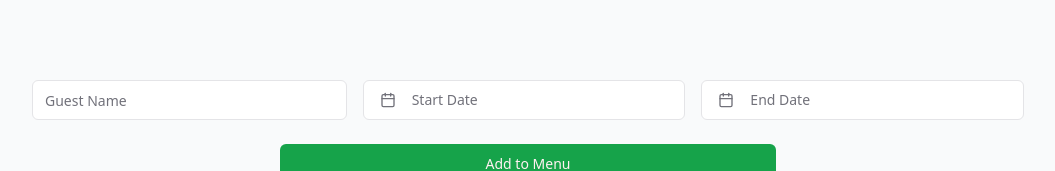
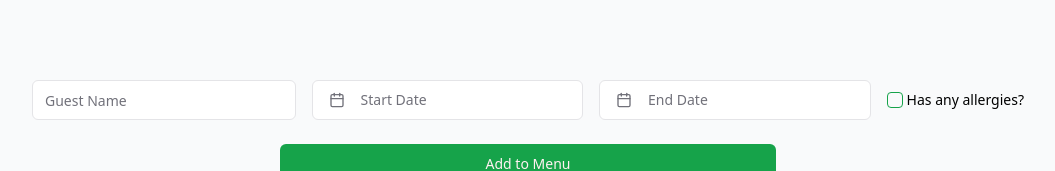
Before and after one commit to AdamGonda/BCA, a React (Vite) app: page / in a window 1280 px wide. Shown: the top 171 px of the page, without its empty margins (112-1167 px from the left). Built offline with nearby package versions, Linux system fonts and the light colour scheme; no server answers.

Commit message:
add checkbox for allergies

```diff
--- a/package.json
+++ b/package.json
@@ -11,6 +11,7 @@
 		"db": "json-server --watch db.json --port 3001"
 	},
 	"dependencies": {
+		"@radix-ui/react-checkbox": "^1.1.2",
 		"@radix-ui/react-popover": "^1.1.2",
 		"@radix-ui/react-slot": "^1.1.0",
 		"@tanstack/react-query": "^5.62.1",
--- a/src/api/guestService.ts
+++ b/src/api/guestService.ts
@@ -6,7 +6,7 @@
 
 export async function getGuests() {
 	// simulate network delay
-	await new Promise((resolve) => setTimeout(resolve, 1000));
+	// await new Promise((resolve) => setTimeout(resolve, 1000));
 
 	try {
 		const response = await fetch(`${BACKEND_URL}/${resource}`);
@@ -23,7 +23,7 @@
 	}
 }
 
-export async function addGuest({ name, startDate, endDate }: Guest) {
+export async function addGuest({ name, startDate, endDate, hasAnyAllergies }: Guest) {
 	try {
 		await fetch(`${BACKEND_URL}/${resource}`, {
 			method: 'POST',
@@ -34,6 +34,7 @@
 				name,
 				startDate,
 				endDate,
+				hasAnyAllergies,
 			}),
 		});
 	} catch (error) {
--- /dev/null
+++ b/src/components/ui/checkbox.tsx
@@ -0,0 +1,28 @@
+import * as React from "react"
+import * as CheckboxPrimitive from "@radix-ui/react-checkbox"
+import { Check } from "lucide-react"
+
+import { cn } from "@/lib/utils"
+
+const Checkbox = React.forwardRef<
+  React.ElementRef<typeof CheckboxPrimitive.Root>,
+  React.ComponentPropsWithoutRef<typeof CheckboxPrimitive.Root>
+>(({ className, ...props }, ref) => (
+  <CheckboxPrimitive.Root
+    ref={ref}
+    className={cn(
+      "peer h-4 w-4 shrink-0 rounded-sm border border-primary ring-offset-background focus-visible:outline-none focus-visible:ring-2 focus-visible:ring-ring focus-visible:ring-offset-2 disabled:cursor-not-allowed disabled:opacity-50 data-[state=checked]:bg-primary data-[state=checked]:text-primary-foreground",
+      className
+    )}
+    {...props}
+  >
+    <CheckboxPrimitive.Indicator
+      className={cn("flex items-center justify-center text-current")}
+    >
+      <Check className="h-4 w-4" />
+    </CheckboxPrimitive.Indicator>
+  </CheckboxPrimitive.Root>
+))
+Checkbox.displayName = CheckboxPrimitive.Root.displayName
+
+export { Checkbox }
--- a/src/sections/guest-form.tsx
+++ b/src/sections/guest-form.tsx
@@ -5,11 +5,14 @@
 import { useMutation, useQueryClient } from '@tanstack/react-query';
 import { addGuest, QUERY_KEY } from '@/api/guestService';
 import { toast } from 'sonner';
+import { Checkbox } from '@/components/ui/checkbox';
 
 export default function GuestForm() {
 	const [name, setName] = useState('');
 	const [startDate, setStartDate] = useState<Date | undefined>();
 	const [endDate, setEndDate] = useState<Date | undefined>();
+	const [hasAnyAllergies, setHasAnyAllergies] = useState(false);
+
 	const queryClient = useQueryClient();
 
 	const guests = useMutation({
@@ -19,6 +22,7 @@
 			setName('');
 			setStartDate(undefined);
 			setEndDate(undefined);
+			setHasAnyAllergies(false);
 		},
 	});
 
@@ -30,7 +34,11 @@
 			return;
 		}
 
-		guests.mutate({ name, startDate: startDate!, endDate: endDate! });
+		guests.mutate({ name, startDate: startDate!, endDate: endDate!, hasAnyAllergies });
+	}
+
+	function handleCheckedChange(checked: boolean) {
+		setHasAnyAllergies(checked);
 	}
 
 	return (
@@ -58,9 +66,27 @@
 						placeholder="End Date"
 						className="flex-1"
 					/>
+					<div className="flex items-center gap-1">
+						<Checkbox
+							id="allergy"
+							checked={hasAnyAllergies}
+							onCheckedChange={handleCheckedChange}
+						/>
+						<label
+							htmlFor="allergy"
+							className="cursor-pointer select-none text-sm font-medium leading-none peer-disabled:cursor-not-allowed peer-disabled:opacity-70"
+						>
+							Has any allergies?
+						</label>
+					</div>
 				</div>
 				<div className="flex w-full justify-center">
-					<Button type="submit" data-test-id="submit-button" className="w-1/2" disabled={guests.isPending}>
+					<Button
+						type="submit"
+						data-test-id="submit-button"
+						className="w-1/2"
+						disabled={guests.isPending}
+					>
 						Add to Menu
 					</Button>
 				</div>
--- a/src/types/Guest.ts
+++ b/src/types/Guest.ts
@@ -2,4 +2,5 @@
 	name: string;
 	startDate: Date;
 	endDate: Date;
+	hasAnyAllergies: boolean;
 };
```
Also changed, not shown: 1 other file (tests, documents, lock files or other folders).
